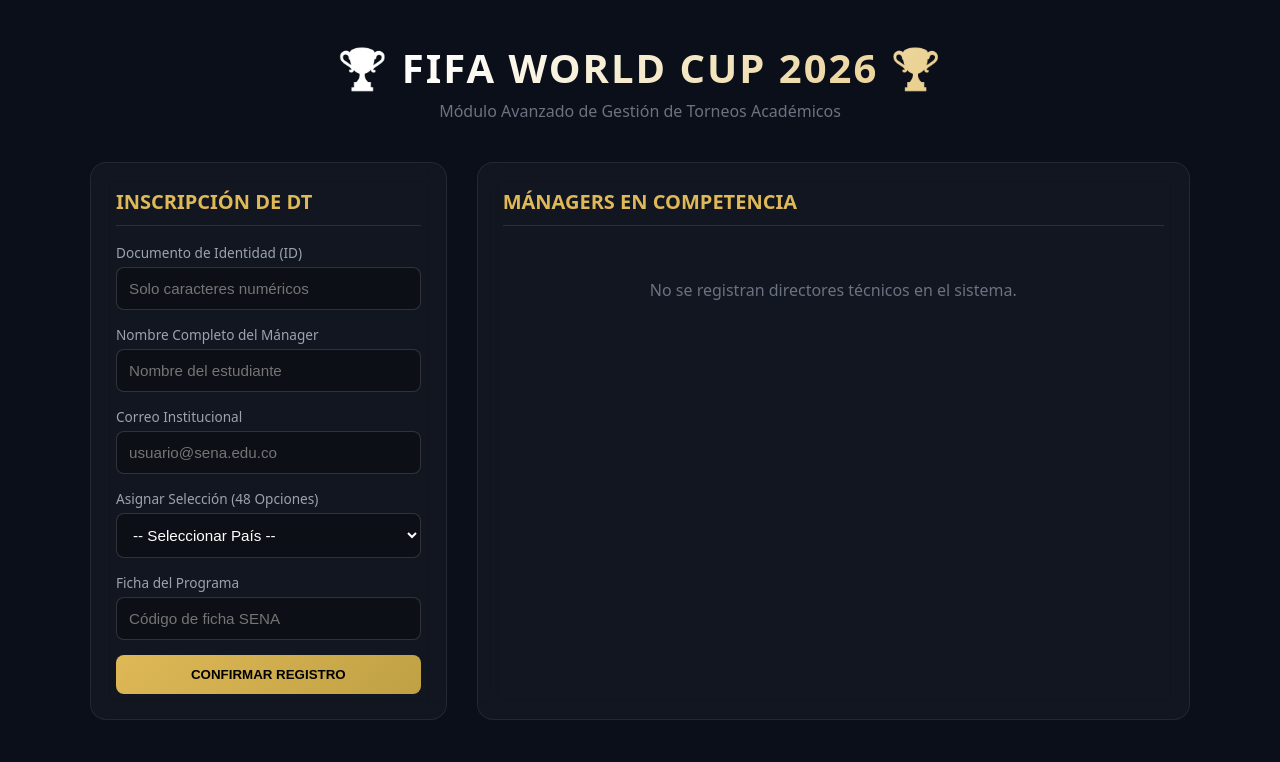
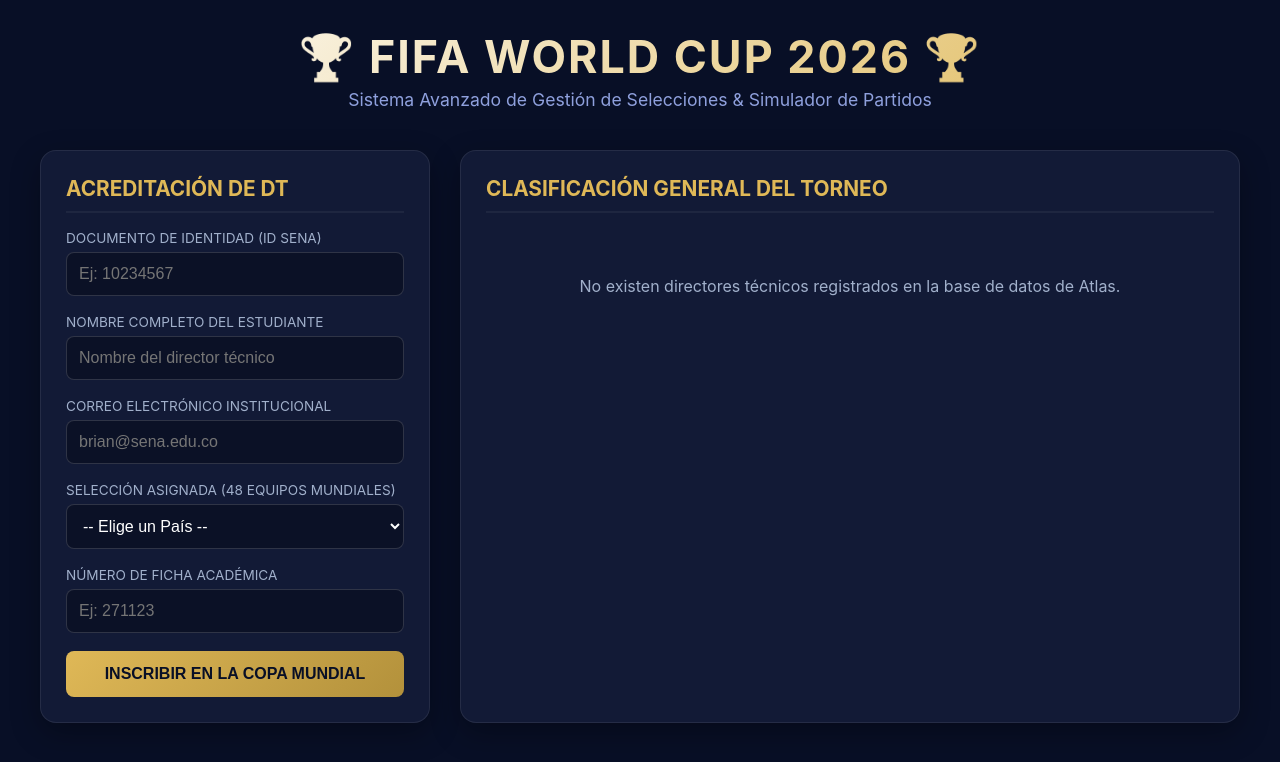
Before and after one commit to Brayanbii/june05, a Flask app: page / in a window 1280 px wide. Shown: the top 762 px of the page. Run offline with Flask 3, Linux system fonts and the light colour scheme; data that the repository does not hold is empty.

Commit message:
Update index.html

```diff
--- a/templates/index.html
+++ b/templates/index.html
@@ -3,196 +3,154 @@
 <head>
     <meta charset="UTF-8">
     <meta name="viewport" content="width=device-width, initial-scale=1.0">
-    <title>FIFA World Cup 2026 - Dashboard Pro</title>
+    <title>FIFA World Cup 2026 - Central Dashboard</title>
     <style>
         :root {
-            --bg-dark: #0b0f19;
-            --card-bg: rgba(255, 255, 255, 0.03);
-            --gold: #dfb857;
-            --text-white: #f3f4f6;
-            --neon-green: #00ff87;
-            --error-red: #ff4d4d;
+            --fifa-navy: #080f26;
+            --fifa-gold: #dfb857;
+            --card-dark: #121a36;
+            --text-light: #f3f4f6;
+            --success: #00ff87;
+            --danger: #ff4d4d;
         }
         body {
-            background-color: var(--bg-dark);
-            color: var(--text-white);
-            font-family: system-ui, -apple-system, BlinkMacSystemFont, 'Segoe UI', Roboto, sans-serif;
+            background-color: var(--fifa-navy);
+            color: var(--text-light);
+            font-family: -apple-system, BlinkMacSystemFont, "Segoe UI", Roboto, sans-serif;
             margin: 0;
-            padding: 40px 20px;
+            padding: 30px 15px;
         }
-        .container {
-            max-width: 1100px;
-            margin: 0 auto;
-        }
-        .header {
-            text-align: center;
-            margin-bottom: 40px;
-        }
-        .header h1 {
-            font-size: 2.5rem;
+        .wrapper { max-width: 1200px; margin: 0 auto; }
+        .hero { text-align: center; margin-bottom: 40px; }
+        .hero h1 {
+            font-size: 2.8rem;
+            margin: 0;
             text-transform: uppercase;
             letter-spacing: 2px;
-            margin: 0;
-            background: linear-gradient(135deg, #fff 30%, var(--gold));
+            background: linear-gradient(135deg, #fff, var(--fifa-gold));
             -webkit-background-clip: text;
             -webkit-text-fill-color: transparent;
         }
-        .grid {
-            display: grid;
-            grid-template-columns: 1fr 2fr;
-            gap: 30px;
-        }
-        @media (max-width: 850px) { .grid { grid-template-columns: 1fr; } }
-        .card {
-            background: var(--card-bg);
-            border: 1px solid rgba(255, 255, 255, 0.08);
-            backdrop-filter: blur(12px);
+        .hero p { color: #8fa0dd; margin-top: 5px; font-size: 1.1rem; }
+        .grid-layout { display: grid; grid-template-columns: 1fr 2fr; gap: 30px; }
+        @media(max-width: 900px){ .grid-layout { grid-template-columns: 1fr; } }
+        .panel {
+            background: var(--card-dark);
+            border: 1px solid rgba(255,255,255,0.08);
             border-radius: 16px;
             padding: 25px;
+            box-shadow: 0 10px 30px rgba(0,0,0,0.3);
         }
-        h2 {
-            font-size: 1.25rem;
-            color: var(--gold);
-            text-transform: uppercase;
-            margin-top: 0;
-            border-bottom: 1px solid rgba(255, 255, 255, 0.1);
-            padding-bottom: 10px;
+        h2 { color: var(--fifa-gold); text-transform: uppercase; font-size: 1.3rem; margin-top: 0; border-bottom: 2px solid rgba(255,255,255,0.05); padding-bottom: 10px; }
+        .form-control { margin-bottom: 18px; }
+        label { display: block; font-size: 0.85rem; color: #a1b0cb; margin-bottom: 6px; text-transform: uppercase; }
+        input, select {
+            width: 100%; padding: 12px; background: #0b1126; border: 1px solid rgba(255,255,255,0.15);
+            border-radius: 8px; color: white; font-size: 1rem; box-sizing: border-box;
         }
-        .form-group { margin-bottom: 15px; }
-        label { display: block; font-size: 0.85rem; color: #9ca3af; margin-bottom: 5px; }
-        input, select {
-            width: 100%;
-            padding: 12px;
-            background: rgba(0, 0, 0, 0.3);
-            border: 1px solid rgba(255, 255, 255, 0.15);
-            border-radius: 8px;
-            color: white;
-            box-sizing: border-box;
-            font-size: 0.95rem;
+        input:focus, select:focus { border-color: var(--fifa-gold); outline: none; }
+        .btn-submit {
+            width: 100%; padding: 14px; background: linear-gradient(135deg, var(--fifa-gold), #b3913b);
+            color: #080f26; border: none; border-radius: 8px; font-weight: bold; font-size: 1rem;
+            cursor: pointer; text-transform: uppercase; transition: transform 0.2s;
         }
-        input:focus, select:focus { border-color: var(--gold); outline: none; }
-        .btn {
-            width: 100%;
-            padding: 12px;
-            background: linear-gradient(135deg, var(--gold), #bfa143);
-            color: #000;
-            border: none;
-            border-radius: 8px;
-            font-weight: bold;
-            cursor: pointer;
-            text-transform: uppercase;
-            transition: opacity 0.2s;
+        .btn-submit:hover { transform: translateY(-2px); opacity: 0.95; }
+        .alert { padding: 12px; border-radius: 8px; margin-bottom: 20px; text-align: center; font-weight: bold; border: 1px solid; }
+        .alert-success { background: rgba(0,255,135,0.1); color: var(--success); border-color: var(--success); }
+        .alert-danger { background: rgba(255,77,77,0.1); color: var(--danger); border-color: var(--danger); }
+
+        table { width: 100%; border-collapse: collapse; margin-top: 10px; }
+        th, td { padding: 14px; text-align: left; border-bottom: 1px solid rgba(255,255,255,0.05); }
+        th { font-size: 0.85rem; color: #8fa0dd; text-transform: uppercase; }
+        .badge-team { padding: 4px 8px; border-radius: 4px; font-weight: bold; font-size: 0.85rem; color: black; display: inline-block; }
+        .action-link {
+            background: linear-gradient(135deg, var(--success), #00b359); color: #080f26;
+            padding: 8px 14px; border-radius: 6px; text-decoration: none; font-weight: bold;
+            font-size: 0.85rem; text-transform: uppercase; display: inline-block;
         }
-        .btn:hover { opacity: 0.9; }
-        .alert {
-            padding: 12px;
-            border-radius: 8px;
-            margin-bottom: 20px;
-            font-weight: 500;
-            text-align: center;
-        }
-        .alert-success { background: rgba(0, 255, 135, 0.15); color: var(--neon-green); border: 1px solid var(--neon-green); }
-        .alert-error { background: rgba(255, 77, 77, 0.15); color: var(--error-red); border: 1px solid var(--error-red); }
-
-        table {
-            width: 100%;
-            border-collapse: collapse;
-            text-align: left;
-        }
-        th, td { padding: 14px; border-bottom: 1px solid rgba(255, 255, 255, 0.05); }
-        th { font-size: 0.85rem; color: #9ca3af; text-transform: uppercase; }
-        .btn-action {
-            background: rgba(255,255,255,0.07);
-            color: var(--neon-green);
-            padding: 6px 12px;
-            border-radius: 6px;
-            text-decoration: none;
-            font-size: 0.85rem;
-            border: 1px solid rgba(0, 255, 135, 0.3);
-        }
-        .btn-action:hover { background: rgba(0, 255, 135, 0.1); }
+        .action-link:hover { opacity: 0.9; }
     </style>
 </head>
 <body>
 
-<div class="container">
-    <div class="header">
-        <h1>🏆 FIFA World Cup 2026 🏆</h1>
-        <p style="color: #6b7280; margin-top: 5px;">Módulo Avanzado de Gestión de Torneos Académicos</p>
+<div class="wrapper">
+    <div class="hero">
+        <h1>🏆 FIFA WORLD CUP 2026 🏆</h1>
+        <p>Sistema Avanzado de Gestión de Selecciones & Simulador de Partidos</p>
     </div>
 
     {% if mensaje %}
-        <div class="alert alert-{{ 'success' if tipo_mensaje == 'success' else 'error' }}">
-            {{ mensaje }}
-        </div>
+        <div class="alert alert-{{ tipo_mensaje }}">{{ mensaje }}</div>
     {% endif %}
 
-    <div class="grid">
-        <!-- Panel de Registro Obligatorio -->
-        <div class="card">
-            <h2>Inscripción de DT</h2>
+    <div class="grid-layout">
+        <div class="panel">
+            <h2>Acreditación de DT</h2>
             <form method="POST" action="/">
-                <div class="form-group">
-                    <label>Documento de Identidad (ID)</label>
-                    <input type="text" name="documento" required placeholder="Solo caracteres numéricos">
+                <div class="form-control">
+                    <label>Documento de Identidad (ID SENA)</label>
+                    <input type="text" name="documento" required placeholder="Ej: 10234567">
                 </div>
-                <div class="form-group">
-                    <label>Nombre Completo del Mánager</label>
-                    <input type="text" name="nombre" required placeholder="Nombre del estudiante">
+                <div class="form-control">
+                    <label>Nombre Completo del Estudiante</label>
+                    <input type="text" name="nombre" required placeholder="Nombre del director técnico">
                 </div>
-                <div class="form-group">
-                    <label>Correo Institucional</label>
-                    <input type="email" name="correo" required placeholder="usuario@sena.edu.co">
+                <div class="form-group form-control">
+                    <label>Correo Electrónico Institucional</label>
+                    <input type="email" name="correo" required placeholder="brian@sena.edu.co">
                 </div>
-                <div class="form-group">
-                    <label>Asignar Selección (48 Opciones)</label>
+                <div class="form-control">
+                    <label>Selección Asignada (48 Equipos Mundiales)</label>
                     <select name="equipo" required>
-                        <option value="">-- Seleccionar País --</option>
+                        <option value="">-- Elige un País --</option>
                         {% for pais in selecciones %}
                             <option value="{{ pais.nombre }}">{{ pais.nombre }} (Grupo {{ pais.grupo }})</option>
                         {% endfor %}
                     </select>
                 </div>
-                <div class="form-group">
-                    <label>Ficha del Programa</label>
-                    <input type="text" name="ficha" required placeholder="Código de ficha SENA">
+                <div class="form-control">
+                    <label>Número de Ficha Académica</label>
+                    <input type="text" name="ficha" required placeholder="Ej: 271123">
                 </div>
-                <button type="submit" class="btn">Confirmar Registro</button>
+                <button type="submit" class="btn-submit">Inscribir en la Copa Mundial</button>
             </form>
         </div>
 
-        <!-- Consulta y Simulación en Tiempo Real -->
-        <div class="card">
-            <h2>Mánagers en Competencia</h2>
+        <div class="panel">
+            <h2>Clasificación General del Torneo</h2>
             <div style="overflow-x: auto;">
                 {% if dts %}
                     <table>
                         <thead>
                             <tr>
                                 <th>Director Técnico</th>
-                                <th>Selección / Ficha</th>
-                                <th>Estadísticas Globales</th>
-                                <th>Match Engine</th>
+                                <th>Selección Mandataria</th>
+                                <th>Rendimiento</th>
+                                <th>Gestión Táctica</th>
                             </tr>
                         </thead>
                         <tbody>
                             {% for dt in dts %}
                                 <tr>
-                                    <td><strong>{{ dt.nombre }}</strong><br><span style="color: #6b7280; font-size: 0.8rem;">ID: {{ dt.documento }}</span></td>
-                                    <td><span style="color: var(--gold);">{{ dt.equipo }}</span><br><span style="font-size: 0.8rem; color: #9ca3af;">Ficha: {{ dt.ficha }}</span></td>
+                                    <td><strong>{{ dt.nombre }}</strong><br><span style="color:#6b7280; font-size:0.8rem;">Ficha: {{ dt.ficha }}</span></td>
                                     <td>
-                                        ⚽ PJs: {{ dt.partidos_jugados }}<br>
-                                        📈 PTS: {{ dt.puntos }} | GF: {{ dt.goles_favor }}
+                                        <span class="badge-team" style="background-color: {{ dt.color_kit }}; color: {% if dt.color_kit == '#FFFFFF' %}#000{% else %}#FFF{% endif %};">
+                                            {{ dt.equipo }} (G: {{ dt.grupo }})
+                                        </span>
                                     </td>
                                     <td>
-                                        <a href="/simular_fifa/{{ dt.documento }}" class="btn-action">Simular Partido</a>
+                                        <strong>🏆 {{ dt.puntos }} PTS</strong><br>
+                                        <span style="font-size:0.8rem; color:#a1b0cb;">PJs: {{ dt.partidos_jugados }} | GF: {{ dt.goles_favor }} | GC: {{ dt.goles_contra }}</span>
+                                    </td>
+                                    <td>
+                                        <a href="/partido/<%- '{0}'.format(dt.documento) if false else dt.documento %>" class="action-link">🎮 Jugar Partido</a>
                                     </td>
                                 </tr>
                             {% endfor %}
                         </tbody>
                     </table>
                 {% else %}
-                    <p style="color: #6b7280; text-align: center; padding: 20px 0;">No se registran directores técnicos en el sistema.</p>
+                    <p style="text-align: center; color: #a1b0cb; padding: 30px 0;">No existen directores técnicos registrados en la base de datos de Atlas.</p>
                 {% endif %}
             </div>
         </div>
```
